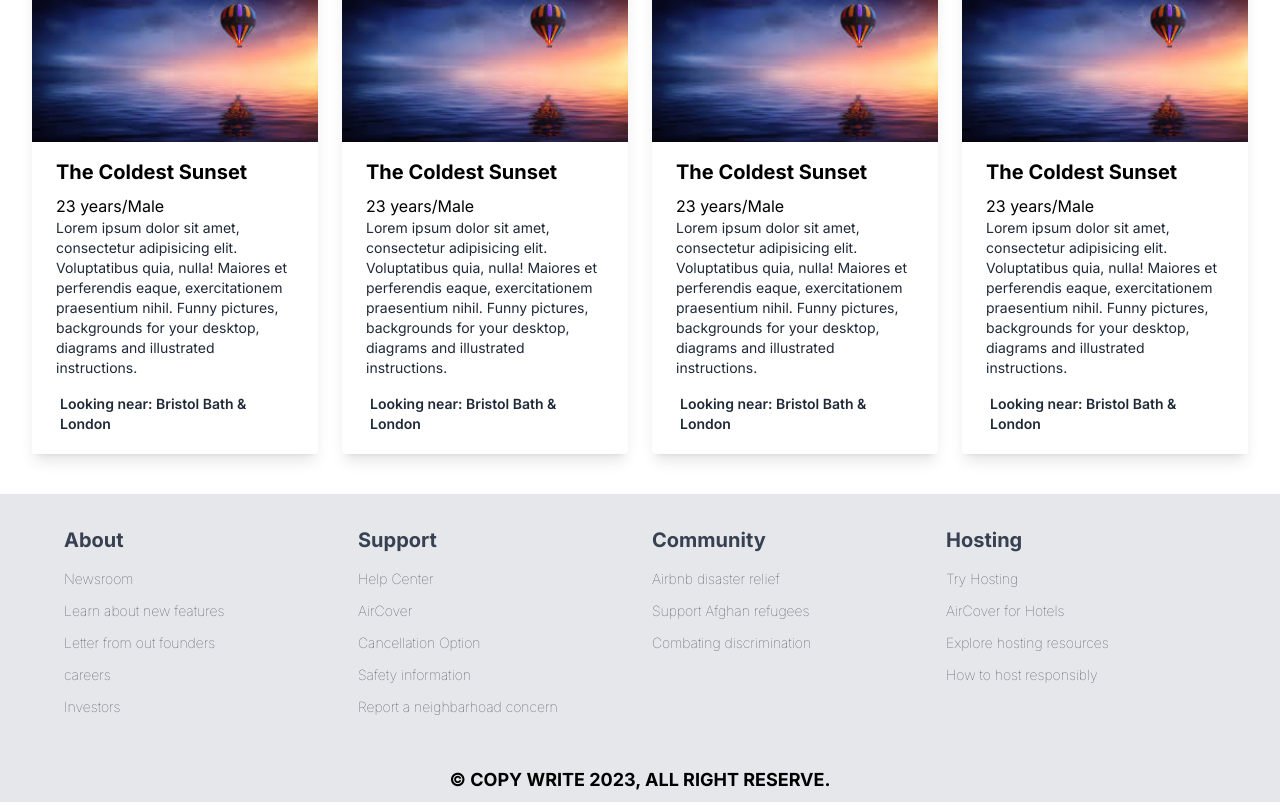
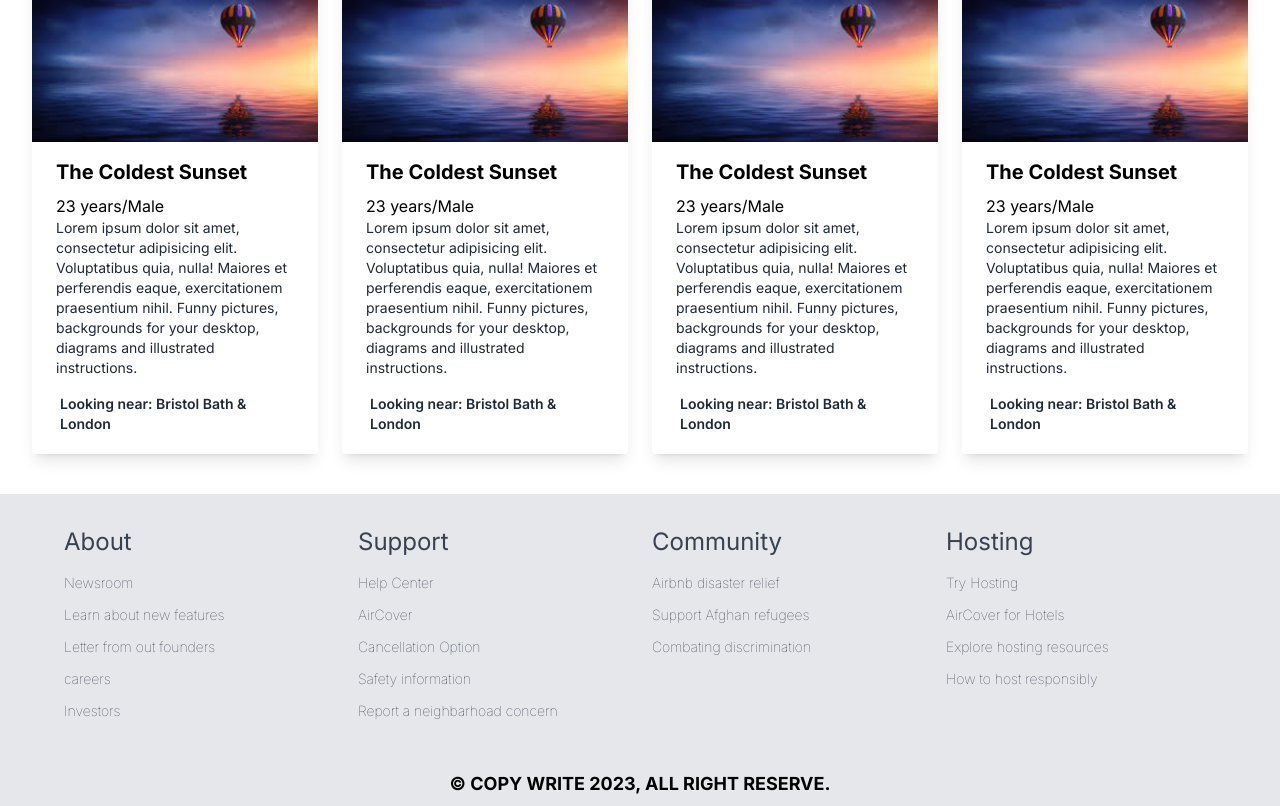
Before and after one commit to safiul0073/airbnb-next, a Next.js app: page / in a window 1280 px wide. Shown: the part 2149-2955 px from the top of the page. Built offline with nearby package versions, Linux system fonts and the light colour scheme.

Commit message:
button hover and footer menuitem text color adjusted

```diff
--- a/src/components/NavBar/TopBar/Menu.tsx
+++ b/src/components/NavBar/TopBar/Menu.tsx
@@ -38,10 +38,12 @@ export default function Menu() {
                     <div className="flex flex-col cursor-pointer overflow-y-auto">
 
                         <Button
+                            styleClasses="hover:bg-gray-200"
                             text="Login"
                             onClick={() => setLoginModalOpen(true)}
                         />
                         <Button
+                            styleClasses="hover:bg-gray-200"
                             text="Sign Up"
                             onClick={() => setRegisterModalOpen(true)}
                         />
--- a/src/components/footer/index.tsx
+++ b/src/components/footer/index.tsx
@@ -9,7 +9,7 @@ const index = () => {
             {
                 footerItems.map((item, index) => (
                     <div key={index}>
-                        <h4 className="font-bold text-gray-700 text-xl">{item.title}</h4>
+                        <h4 className="font-normal text-gray-700 text-2xl">{item.title}</h4>
                         <ul
                             className="pt-3"
                         >
@@ -21,7 +21,7 @@ const index = () => {
                                     >
                                         <Link
                                             href={link.url}
-                                            className=" font-thin text-sm text-gray-700"
+                                            className=" font-thin text-sm text-gray-800"
                                         > {link.title} </Link>
                                     </li>
                                 ))
--- a/src/components/ui/Button.tsx
+++ b/src/components/ui/Button.tsx
@@ -9,7 +9,7 @@ export const Button = ({
 }:ButtonPropsType) => {
   return (
     <button
-      className={`px-4 py-3 font-medium hover:bg-gray-200 rounded-md text-left ${styleClasses}`}
+      className={`px-4 py-3 font-medium rounded-md text-left ${styleClasses}`}
       type={type || 'button'}
       onClick={onClick}
     >
```
